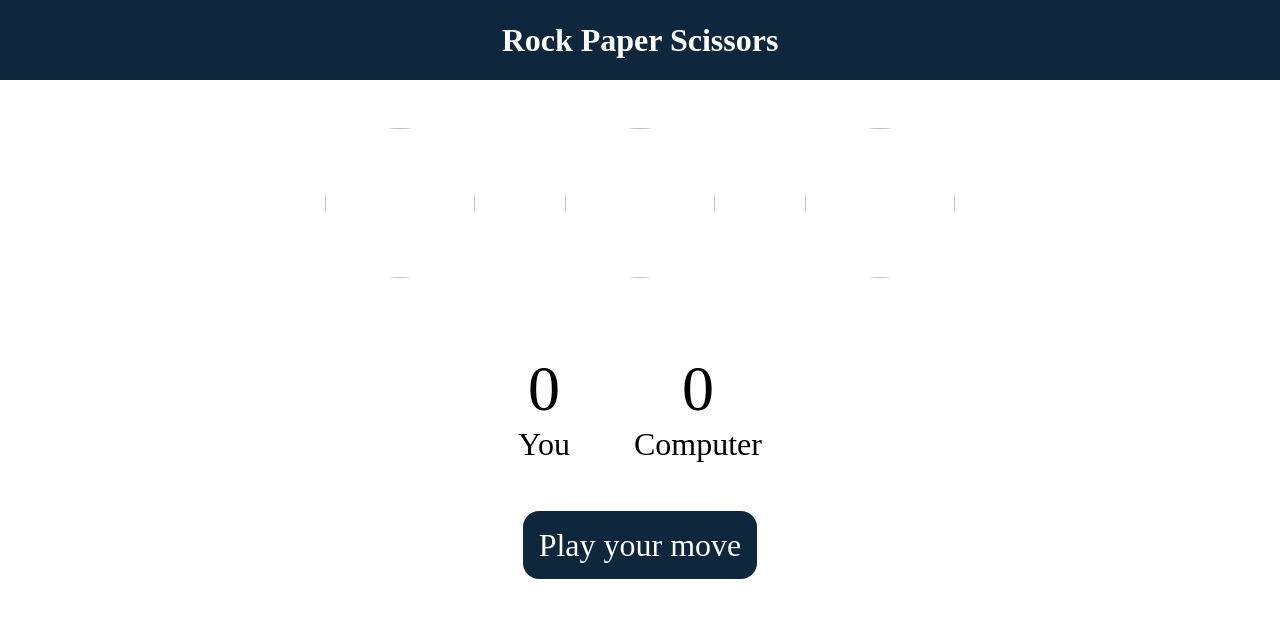
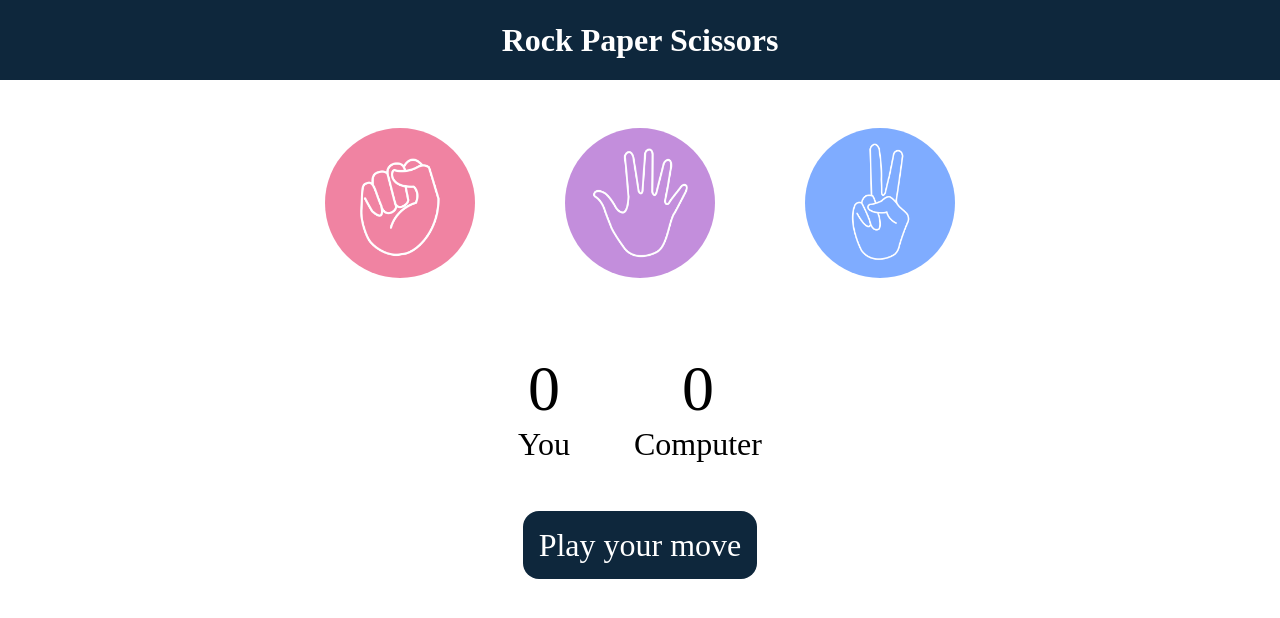
Before and after one commit to Parvathi42/Rock-Paper-Scissor-Game, a plain HTML site: page index.html in a window 1280 px wide. Drawn offline with Linux system fonts and the light colour scheme; the site is published under a folder, as on GitHub Pages, so addresses that start at the root find nothing.

Commit message:
changed images path

```diff
--- a/index.html
+++ b/index.html
@@ -10,13 +10,13 @@
     <h1>Rock Paper Scissors</h1>
     <div class="choices">
         <div class="choice" id="rock">
-            <img src="/rock.png">
+            <img src="rock.png">
         </div>
         <div class="choice" id="paper">
-            <img src="/paper.png">
+            <img src="paper.png">
         </div>
         <div class="choice" id="scissor">
-            <img src="/scissors.png">
+            <img src="scissors.png">
         </div>
     </div>
 
```
